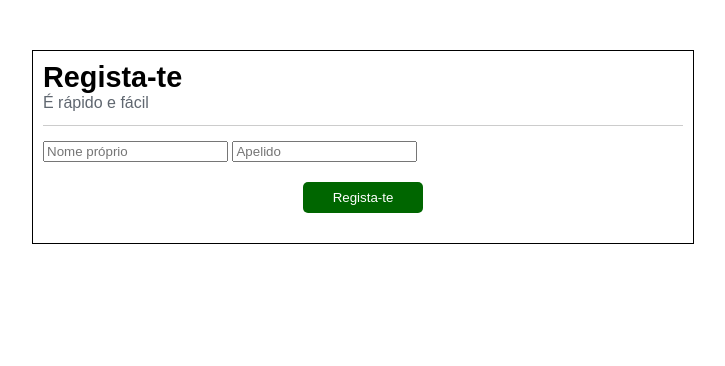
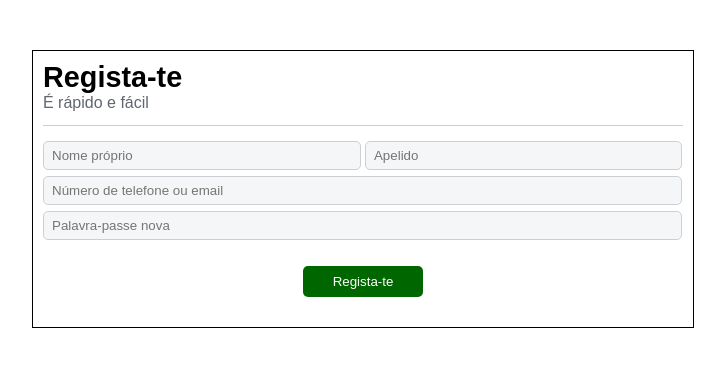
Before and after one commit to Vascoribs/Facebook-form, a plain HTML site: page index.html in a window 1280 px wide. Shown: the whole page, without its empty margins (277-1002 px from the left). Drawn offline with Linux system fonts and the light colour scheme.

Commit message:
Implementado campos de password e email + estilização

```diff
--- a/index.html
+++ b/index.html
@@ -10,9 +10,15 @@
          <h1>Regista-te</h1>
          <h2>É rápido e fácil</h2>
          <form method="post" action="index.html">
-              <div>
+              <div class="double-input">
                 <input type="text" name="first_name" placeholder="Nome próprio" aria-label="Nome próprio" required>
                 <input type="text" name="last Name" placeholder="Apelido" aria-label="Apelido" required>
+              </div>
+              <div class="large-input">
+                <input type="text" name="email_phone" placeholder="Número de telefone ou email" aria-label="Número de telefone ou email" required>
+              </div>
+              <div class="large-input">
+                <input type="password" name="password" placeholder="Palavra-passe nova" aria-label="Palavra-passe" required>
               </div>
               <div class="form-submit">
                 <button type="submit" name="send">Regista-te</button>
--- a/style.css
+++ b/style.css
@@ -26,6 +26,22 @@ form {
     padding-top: 15px;
 }
 
+.double-input input {
+    width: 46.8%;
+}
+
+.large-input input {
+    width: 97%;
+}
+
+.double-input input, .large-input input {
+    padding: 6px 8px;
+    background-color: #f5f6f7;
+    border: 1px solid #ccd0d5;
+    border-radius: 5px;
+    margin-bottom: 6px;
+}
+
 .form-submit {
     margin: 20px 0;
     text-align: center;
```
